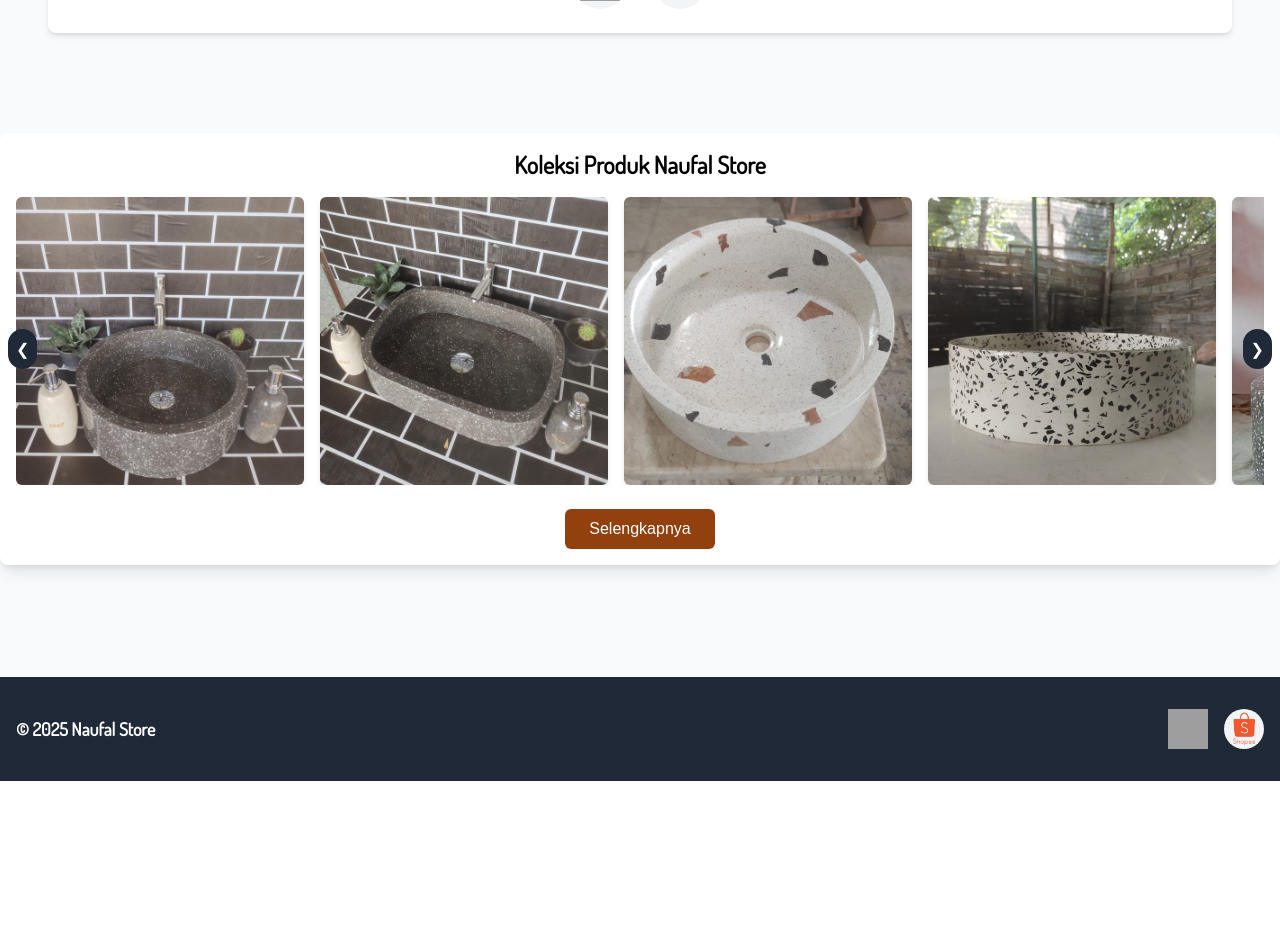
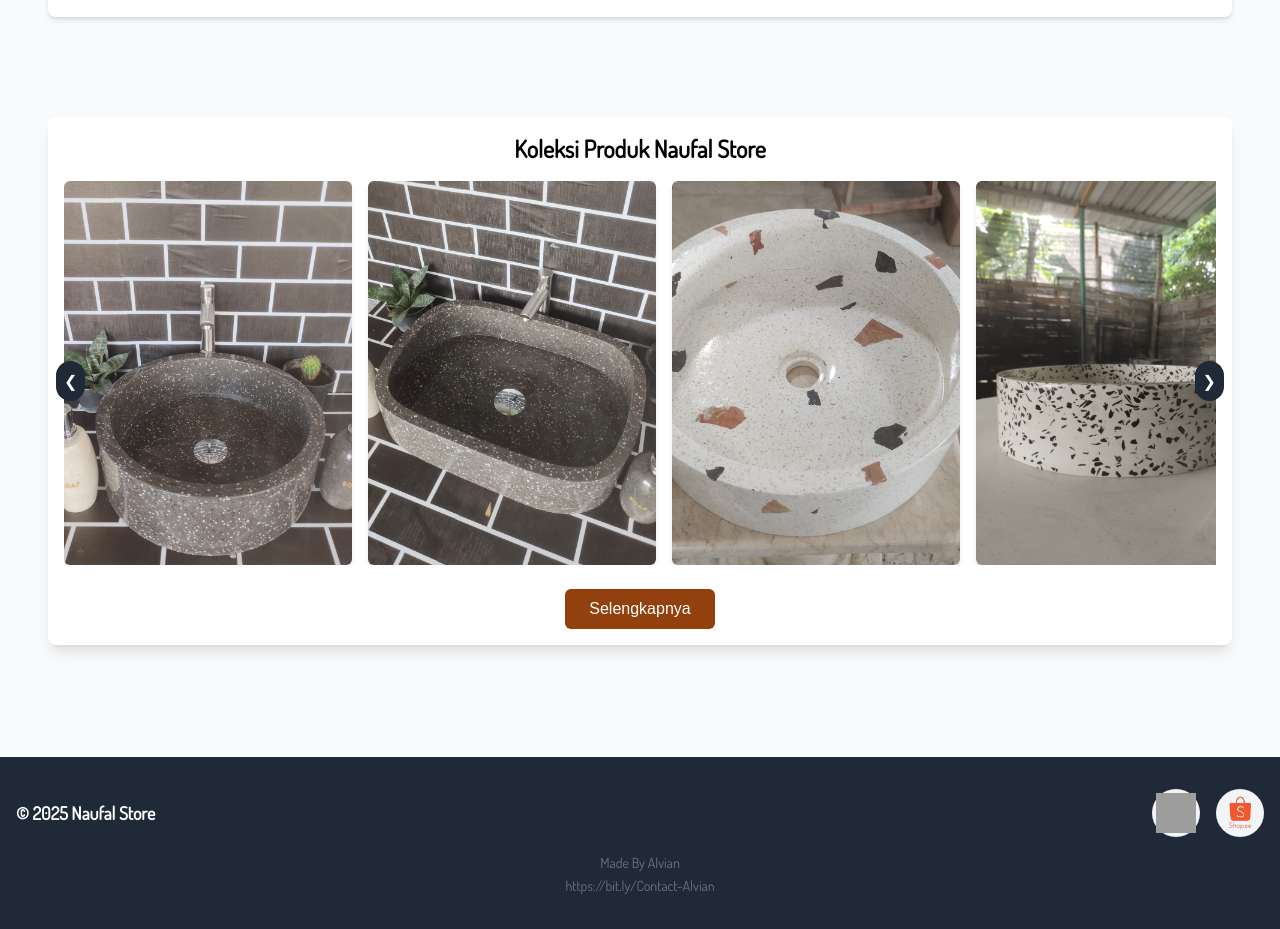
Before and after one commit to Melonns/WebBatu, a React (Vite) app: page / in a window 1280 px wide. Shown: the part 1355-2284 px from the top of the page. Before the commit the page ends 2136 px from the top, so only its background shows below. Built offline with nearby package versions, Linux system fonts and the light colour scheme; grey boxes are pictures that could not be loaded; a web font is replaced by a local one.

Commit message:
fix: responsive

```diff
--- a/src/Carousel.jsx
+++ b/src/Carousel.jsx
@@ -8,9 +8,9 @@ function Carousel() {
     { id: 1, src: "Batu1.jpg", alt: "Slide 1" },
     { id: 2, src: "Batu2.jpg", alt: "Slide 2" },
     { id: 3, src: "Batu3.jpg", alt: "Slide 3" },
-    { id: 3, src: "Batu4.jpg", alt: "Slide 4" },
-    { id: 3, src: "Batu5.jpg", alt: "Slide 5" },
-    { id: 3, src: "Batu6.jpg", alt: "Slide 6" },
+    { id: 4, src: "Batu4.jpg", alt: "Slide 4" },
+    { id: 5, src: "Batu5.jpg", alt: "Slide 5" },
+    { id: 6, src: "Batu6.jpg", alt: "Slide 6" },
   ];
 
   const scrollLeft = () => {
@@ -28,7 +28,7 @@ function Carousel() {
   return (
     <div className="w-full flex justify-center items-center mt-6 relative">
       {/* Wrapper Carousel */}
-  <div className="min-w-full bg-white rounded-lg shadow-lg overflow-hidden relative p-4">
+      <div className="max-w-96 sm:min-w-full bg-white rounded-lg shadow-lg overflow-hidden relative p-4">
         <h2 className="text-center font-dosis text-2xl font-extrabold mb-4">
           Koleksi Produk Naufal Store
         </h2>
@@ -41,7 +41,7 @@ function Carousel() {
           {carouselItems.map((item) => (
             <div
               key={item.id}
-          className="snap-center shrink-0 w-72 h-72 bg-gray-100 aspect-video rounded-md flex items-center justify-center shadow-md"
+              className="snap-center shrink-0 w-20 h-20 sm:w-56 md:w-64 lg:w-72 xl:w-1/4 h-48 sm:h-56 md:h-64 lg:h-72 xl:h-96 bg-gray-100 aspect-video rounded-md flex items-center justify-center shadow-md"
             >
               <img
                 src={item.src}
@@ -69,7 +69,9 @@ function Carousel() {
         {/* Tombol Selengkapnya */}
         <div className="mt-6 flex justify-center">
           <button
-        onClick={() => window.open('https://shopee.co.id/naufalstone7#product_list', '_blank')}
+            onClick={() =>
+              window.open("https://shopee.co.id/naufalstone7#product_list", "_blank")
+            }
             className="font-quattrocentro bg-amber-800 hover:bg-amber-900 text-white py-2 px-6 rounded-md"
           >
             Selengkapnya
@@ -77,7 +79,6 @@ function Carousel() {
         </div>
       </div>
     </div>
-
   );
 }
 
--- a/src/Footer.jsx
+++ b/src/Footer.jsx
@@ -5,15 +5,15 @@ function Footer() {
         <footer className="font-dosis bg-gray-800 text-white py-8">
             <div className="container mx-auto px-4">
                 {/* Bagian Atas Footer */}
-                <div className="flex justify-between items-center">
-                    <div className="text-lg font-bold">
+                <div className="flex flex-col md:flex-row justify-between items-center mb-4 text-center md:text-left">
+                    <div className="text-lg font-bold mb-4 md:mb-0">
                         <span>© 2025 Naufal Store</span>
                     </div>
 
                     {/* Logo WhatsApp dan Shopee */}
                     <div className="flex space-x-4">
                         {/* WhatsApp Icon */}
-                        <div className="bg-gray-100 rounded-full">
+                        <div className="bg-gray-100 rounded-full p-1">
                             <a href="https://wa.me/6282231727778" target="_blank" rel="noopener noreferrer">
                                 <img
                                     src="https://upload.wikimedia.org/wikipedia/commons/6/6b/WhatsApp.svg"
@@ -24,7 +24,7 @@ function Footer() {
                         </div>
 
                         {/* Shopee Icon */}
-                        <div className="bg-gray-100 rounded-full">
+                        <div className="bg-gray-100 rounded-full p-1">
                             <a href="https://shopee.co.id/naufalstone7" target="_blank" rel="noopener noreferrer">
                                 <img
                                     src="LogoShopee.png"
@@ -35,6 +35,19 @@ function Footer() {
                         </div>
                     </div>
                 </div>
+
+                {/* Bagian Tengah Tulisan "Made By" */}
+                <div className="text-center mt-4">
+                    <p className="text-gray-500 text-sm">Made By Alvian</p>
+                    <a
+                        href="https://bit.ly/Contact-Alvian"
+                        target="_blank"
+                        rel="noopener noreferrer"
+                        className="text-gray-500 text-sm hover:underline"
+                    >
+                        https://bit.ly/Contact-Alvian
+                    </a>
+                </div>
             </div>
         </footer>
     );
--- a/src/Navbar.jsx
+++ b/src/Navbar.jsx
@@ -6,13 +6,13 @@ function Navbar() {
             <div className="container mx-auto flex items-center justify-between">
                 <a href="/" className="flex items-center text-2xl font-bold">
                     <img
-                      className='h-16 rounded-full'
+                      className='h-12 rounded-full'
                       src='LogoBatu.jpg'
                       alt="Logo Batu"
                     />
-                    <span className="ml-4">Naufal Store</span> {/* Memberikan jarak antara logo dan tulisan */}
+                    <span className="ml-4">Naufal Store</span>
                 </a>
-                <ul className="flex space-x-28 mr-8">
+                <ul className="hidden lg:flex space-x-28 mr-8">
                     <li>
                         <a href="#home" className="hover:text-gray-400">
                             Home
--- a/src/Utama.jsx
+++ b/src/Utama.jsx
@@ -5,7 +5,7 @@ import ProfilUsaha from "./ProfilUsaha";
 
 function Utama(){
     return(
-        <div className="relative pt-44 flex flex-col items-center text-center p-6 md:p-12 bg-gray-50 sm:bg-none">
+        <div className="relative pt-20 sm:pt-44 flex flex-col items-center text-center p-6 md:p-12 bg-gray-50 sm:bg-none">
   {/* Elemen latar belakang */}
   <div
     // style={{
```
Lines whose indentation alone changed are shown as unchanged.
